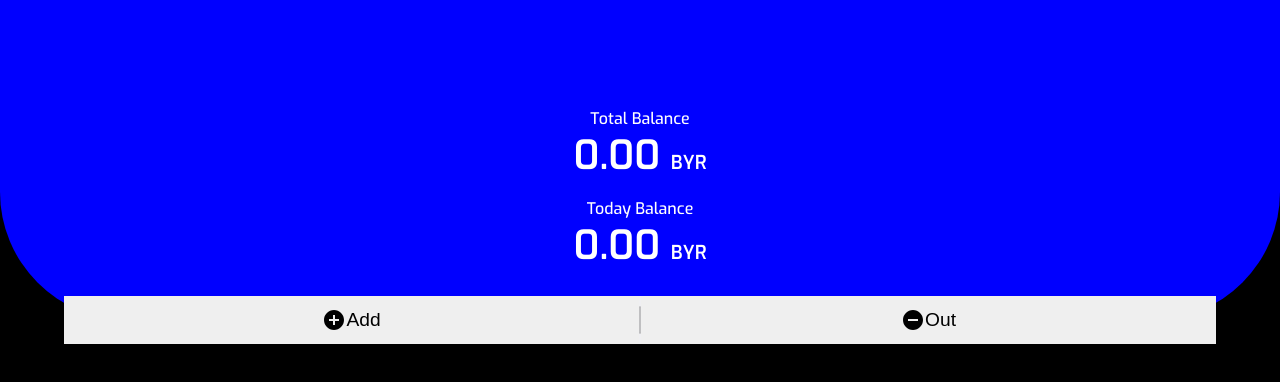
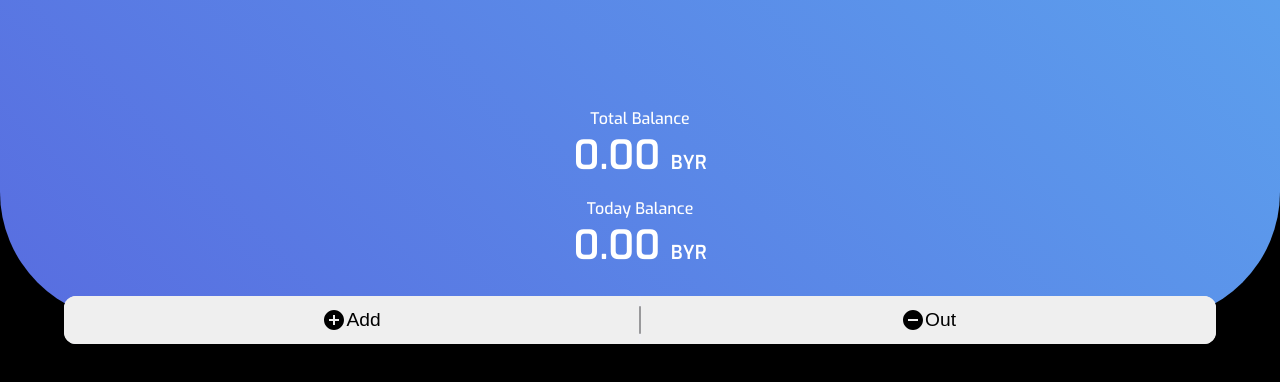
Before and after one commit to madopew/aqsha-remastered, a React (Create React App) app: page / in a window 1280 px wide. Shown: the top 382 px of the page. Built offline with nearby package versions, Linux system fonts and the light colour scheme.

Commit message:
Change positive and negative colors

```diff
--- a/src/components/Balance/balance.css
+++ b/src/components/Balance/balance.css
@@ -18,17 +18,27 @@
     left: 0;
     right: 0;
     z-index: 0;
-    transition: opacity 0.3s linear;
+    transition: opacity 0.5s linear;
     border-bottom-left-radius: 10vw;
     border-bottom-right-radius: 10vw;
 }
 
 .balance-positive {
-    background-color: blue;
+    background: rgb(92, 159, 237);
+    background: linear-gradient(
+        225deg,
+        rgba(92, 159, 237, 1) 0%,
+        rgba(88, 109, 224, 1) 100%
+    );
 }
 
 .balance-negative {
-    background-color: red;
+    background: rgb(241, 179, 158);
+    background: linear-gradient(
+        225deg,
+        rgba(241, 179, 158, 1) 0%,
+        rgba(240, 88, 88, 1) 100%
+    );
 }
 
 .balance-indicator {
@@ -68,11 +78,13 @@
     background-color: #efeff2;
     height: 6vh;
     border-radius: 12px;
+    overflow: hidden;
 }
 
 .balance-buttons .balance-buttons-separator {
     border: 1px solid rgba(0, 0, 0, 0.2);
     border-radius: 1px;
+    background: rgba(0, 0, 0, 0.2);
     height: 60%;
 }
 
@@ -89,3 +101,8 @@
     font-weight: 500;
     font-size: 1.2rem;
 }
+
+.balance-buttons button .material-icons-outlined {
+    font-size: 1.2rem;
+    margin-right: 0.3rem;
+}
```
